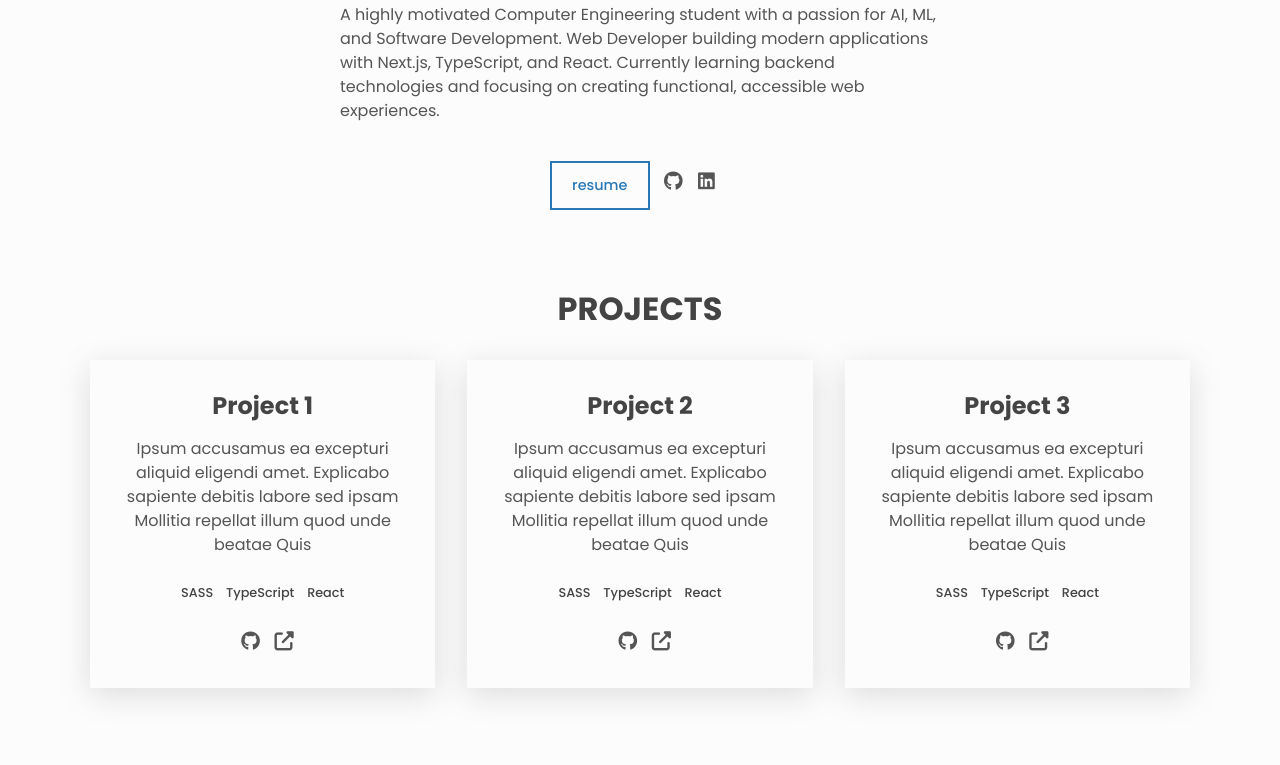
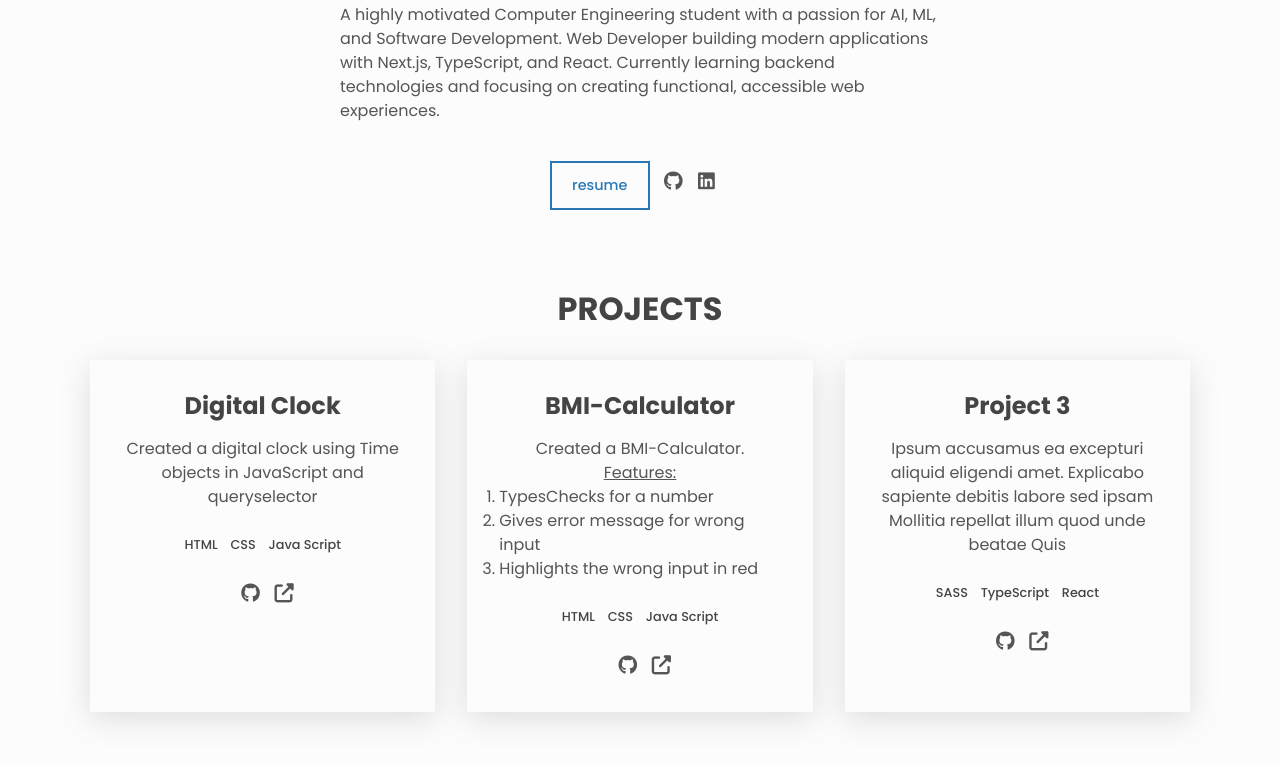
Before and after one commit to niraulanilesh7/test-portfolio, a plain HTML site: page index.html in a window 1280 px wide. Shown: the part 365-1130 px from the top of the page. Drawn offline with Linux system fonts and the light colour scheme.

Commit message:
Projects added (2 Projects)

```diff
--- a/index.html
+++ b/index.html
@@ -91,27 +91,25 @@
 
         <div class="projects__grid">
           <div class="project">
-            <h3>Project 1</h3>
+            <h3>Digital Clock</h3>
             <p class="project__description">
-              Ipsum accusamus ea excepturi aliquid eligendi amet. Explicabo
-              sapiente debitis labore sed ipsam Mollitia repellat illum quod
-              unde beatae Quis
+              Created a digital clock using Time objects in JavaScript and queryselector
             </p>
             <ul class="project__stack">
-              <li class="project__stack-item">SASS</li>
-              <li class="project__stack-item">TypeScript</li>
-              <li class="project__stack-item">React</li>
+              <li class="project__stack-item">HTML</li>
+              <li class="project__stack-item">CSS</li>
+              <li class="project__stack-item">Java Script</li>
             </ul>
 
             <a
-              href="https://github.com"
+              href="https://github.com/niraulanilesh7/Digital-Clock"
               aria-label="source code"
               class="link link--icon"
             >
               <i aria-hidden="true" class="fab fa-github"></i>
             </a>
             <a
-              href="https://example.com"
+              href="https://niraulanilesh7.github.io/Digital-Clock/"
               aria-label="live preview"
               class="link link--icon"
             >
@@ -120,27 +118,33 @@
           </div>
 
           <div class="project">
-            <h3>Project 2</h3>
+            <h3>BMI-Calculator</h3>
             <p class="project__description">
-              Ipsum accusamus ea excepturi aliquid eligendi amet. Explicabo
-              sapiente debitis labore sed ipsam Mollitia repellat illum quod
-              unde beatae Quis
+              Created a BMI-Calculator.
+              <p>
+                <u>Features:</u>
+              </p>
+              <ol>
+                <li style="text-align: left;">TypesChecks for a number</li>
+                <li style="text-align: left;">Gives error message for wrong input</li>
+                <li style="text-align: left;">Highlights the wrong input in red </li>
+              </ol>
             </p>
             <ul class="project__stack">
-              <li class="project__stack-item">SASS</li>
-              <li class="project__stack-item">TypeScript</li>
-              <li class="project__stack-item">React</li>
+              <li class="project__stack-item">HTML</li>
+              <li class="project__stack-item">CSS</li>
+              <li class="project__stack-item">Java Script</li>
             </ul>
 
             <a
-              href="https://github.com"
+              href="https://github.com/niraulanilesh7/BMI-Calculator"
               aria-label="source code"
               class="link link--icon"
             >
               <i aria-hidden="true" class="fab fa-github"></i>
             </a>
             <a
-              href="https://example.com"
+              href="https://niraulanilesh7.github.io/BMI-Calculator"
               aria-label="live preview"
               class="link link--icon"
             >
@@ -209,7 +213,7 @@
 
     <footer class="footer">
       <a
-        href="#"
+        href="https://github.com/niraulanilesh7/test-portfolio"
         class="link footer__link"
       >
         Created By Nilesh
```
